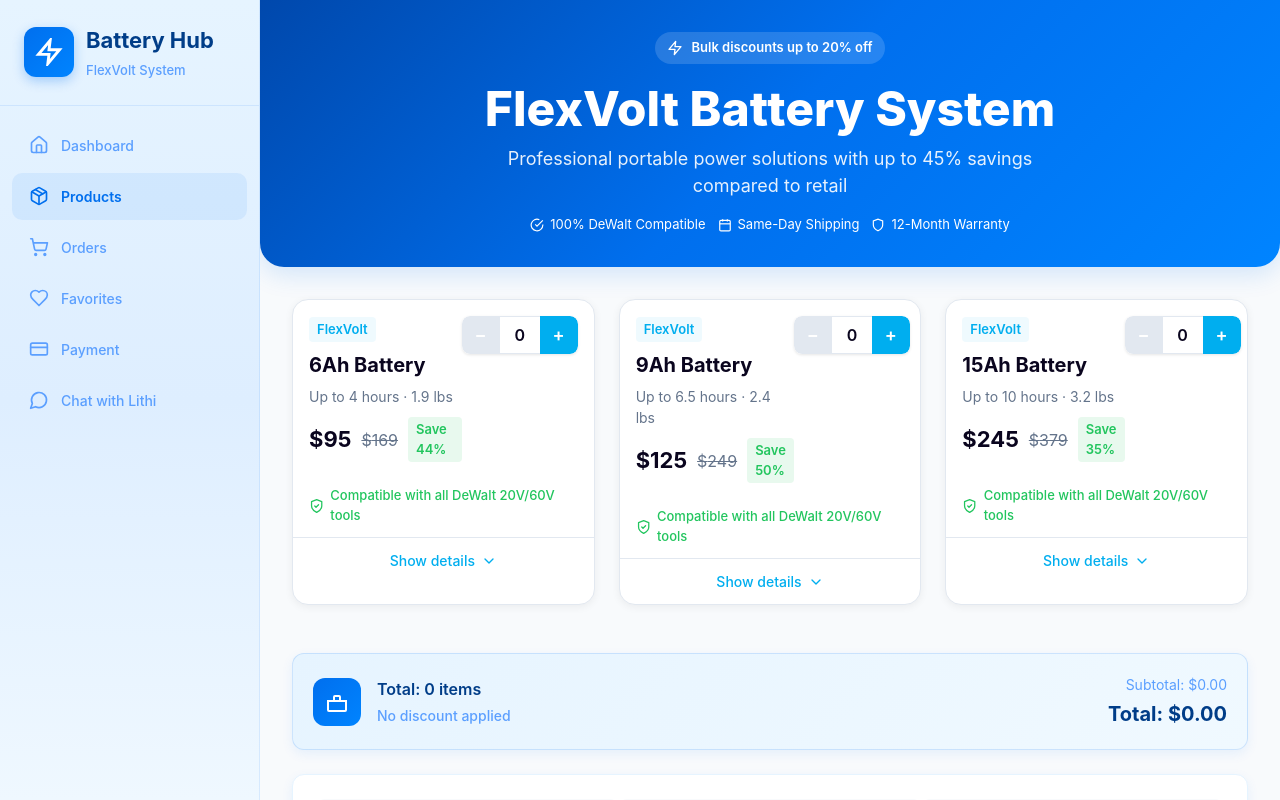
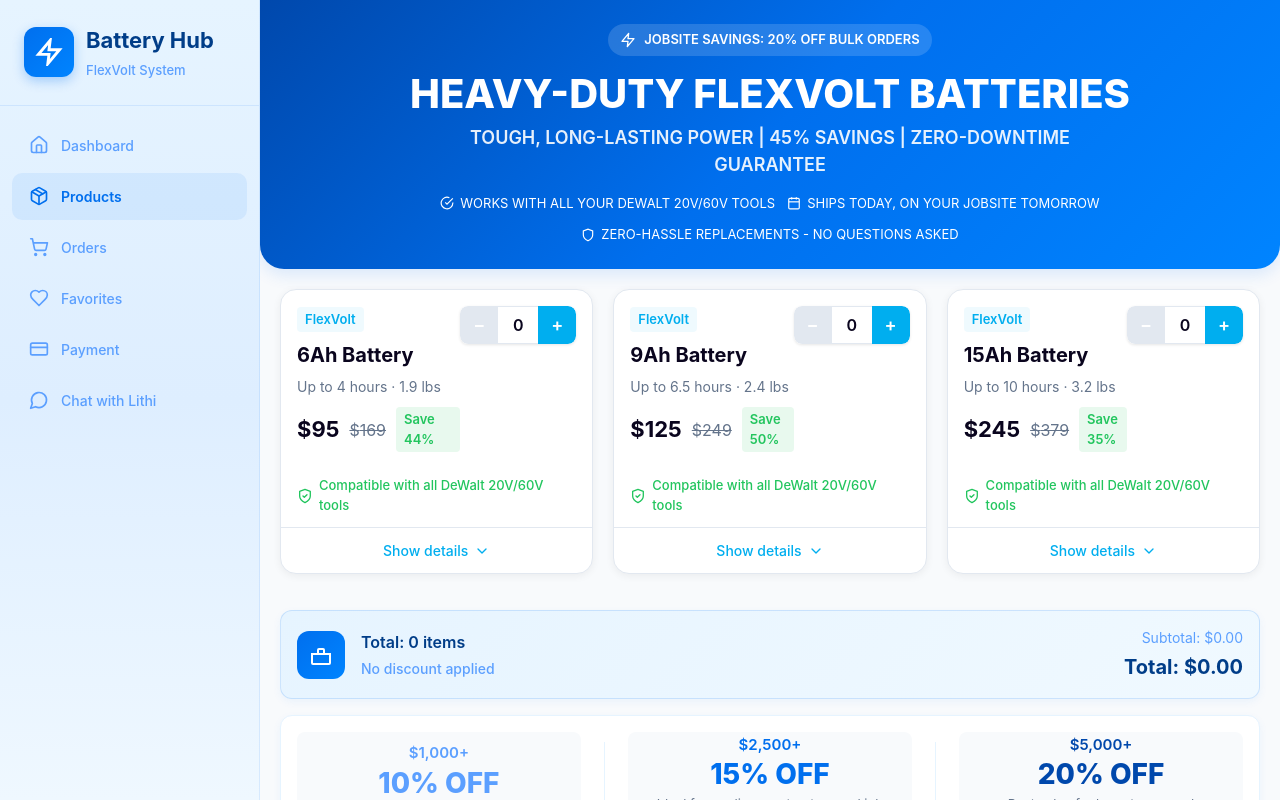
Before and after one commit to Battery-Department/sws-engineering-portal, a Next.js app: page /customer/products in a window 1280 px wide. Built offline with nearby package versions, Linux system fonts and the light colour scheme.

Commit message:
Fix discount tier alignment, add OFF text, reduce spacing for better viewport, update hero text

```diff
--- a/src/app/customer/products/page.tsx
+++ b/src/app/customer/products/page.tsx
@@ -238,10 +238,10 @@
         style={{
           background: "linear-gradient(135deg, #0048AC 0%, #006FEE 50%, #0084FF 100%)",
           color: "white",
-          padding: isMobile ? "24px 16px" : "32px",
+          padding: isMobile ? "20px 16px" : "24px",
           textAlign: "center",
           borderRadius: isMobile ? "0" : "0 0 24px 24px",
-          boxShadow: "0 8px 24px rgba(0, 111, 238, 0.15)",
+          boxShadow: "0 6px 16px rgba(0, 111, 238, 0.12)",
         }}
       >
         <div
@@ -269,31 +269,33 @@
             <path d="M13 2L3 14h9l-1 8L21 10h-9l1-8z" />
           </svg>
           <span style={{ fontWeight: 600, fontSize: "13px" }}>
-            Bulk discounts up to 20% off
+            JOBSITE SAVINGS: 20% OFF BULK ORDERS
           </span>
         </div>
 
         <h1
           style={{
-            fontSize: isMobile ? "32px" : "48px",
+            fontSize: isMobile ? "28px" : "40px",
             fontWeight: 800,
             margin: "0 0 8px 0",
-            lineHeight: 1.2,
+            lineHeight: 1.1,
+            textTransform: "uppercase",
           }}
         >
-          FlexVolt Battery System
+          HEAVY-DUTY FLEXVOLT BATTERIES
         </h1>
 
         <p
           style={{
             fontSize: isMobile ? "16px" : "18px",
-            maxWidth: "600px",
+            maxWidth: "700px",
             margin: "0 auto 16px auto",
             lineHeight: 1.5,
             opacity: 0.9,
+            fontWeight: 600,
           }}
         >
-          Professional portable power solutions with up to 45% savings compared to retail
+          TOUGH, LONG-LASTING POWER | 45% SAVINGS | ZERO-DOWNTIME GUARANTEE
         </p>
 
         <div style={{
@@ -313,7 +315,7 @@
               <path d="M22 11.08V12a10 10 0 1 1-5.93-9.14"></path>
               <polyline points="22 4 12 14.01 9 11.01"></polyline>
             </svg>
-            <span>100% DeWalt Compatible</span>
+            <span>WORKS WITH ALL YOUR DEWALT 20V/60V TOOLS</span>
           </div>
           <div style={{
             display: "flex",
@@ -327,7 +329,7 @@
               <line x1="8" y1="2" x2="8" y2="6"></line>
               <line x1="3" y1="10" x2="21" y2="10"></line>
             </svg>
-            <span>Same-Day Shipping</span>
+            <span>SHIPS TODAY, ON YOUR JOBSITE TOMORROW</span>
           </div>
           <div style={{
             display: "flex",
@@ -338,14 +340,14 @@
             <svg width="14" height="14" viewBox="0 0 24 24" fill="none" stroke="currentColor" strokeWidth="2">
               <path d="M12 22s8-4 8-10V5l-8-3-8 3v7c0 6 8 10 8 10z"></path>
             </svg>
-            <span>12-Month Warranty</span>
+            <span>ZERO-HASSLE REPLACEMENTS - NO QUESTIONS ASKED</span>
           </div>
         </div>
       </div>
 
       {/* Products Section */}
       <div style={{
-        padding: isMobile ? '16px' : '32px',
+        padding: isMobile ? '12px' : '20px',
         maxWidth: '1400px',
         margin: '0 auto'
       }}>
@@ -354,8 +356,8 @@
         <div style={{
           display: 'grid',
           gridTemplateColumns: isMobile ? '1fr' : isTablet ? 'repeat(2, 1fr)' : 'repeat(3, 1fr)',
-          gap: isMobile ? '16px' : '24px',
-          marginBottom: '32px'
+          gap: isMobile ? '12px' : '20px',
+          marginBottom: '20px'
         }}>
           {Object.entries(batterySpecs).map(([type, specs]) => {
             const batteryType = type as '6Ah' | '9Ah' | '15Ah';
@@ -380,9 +382,9 @@
           background: 'linear-gradient(135deg, #E6F4FF 0%, #F0F9FF 100%)',
           border: '1px solid rgba(0, 111, 238, 0.15)',
           borderRadius: '12px',
-          padding: '20px',
-          marginBottom: '24px',
-          boxShadow: '0 4px 12px rgba(0, 111, 238, 0.08)'
+          padding: '16px',
+          marginBottom: '16px',
+          boxShadow: '0 3px 8px rgba(0, 111, 238, 0.06)'
         }}>
           <div style={{
             display: 'flex',
@@ -454,12 +456,12 @@
         {/* Responsive Discount Tiers Section */}
         <div
           style={{
-            marginTop: "15px",
-            marginBottom: "25px",
+            marginTop: "12px",
+            marginBottom: "16px",
             background: isMobile ? "transparent" : "#FFFFFF",
-            padding: isMobile ? "16px 0" : "24px",
+            padding: isMobile ? "12px 0" : "16px",
             borderRadius: "12px",
-            boxShadow: isMobile ? "none" : "0 4px 12px rgba(0, 111, 238, 0.08)",
+            boxShadow: isMobile ? "none" : "0 3px 8px rgba(0, 111, 238, 0.06)",
             border: isMobile ? "none" : "1px solid #E6F4FF"
           }}
         >
@@ -468,7 +470,8 @@
               display: "flex",
               flexDirection: isMobile ? "column" : "row",
               justifyContent: "space-between",
-              gap: isMobile ? "12px" : "0",
+              gap: isMobile ? "10px" : "12px",
+              alignItems: "center",
               position: "relative"
             }}
           >
@@ -489,7 +492,7 @@
                       style={{
                         width: "1px",
                         background: "#E6F4FF",
-                        height: "120px",
+                        height: "80px",
                         alignSelf: "center"
                       }}
                     />
@@ -508,17 +511,22 @@
 
                   <div
                     style={{
-                      flex: 1,
-                      padding: isMobile ? "16px" : "20px",
+                      flex: "1 1 0",
+                      maxWidth: isMobile ? "100%" : "30%",
+                      minWidth: isMobile ? "auto" : "200px",
+                      padding: isMobile ? "12px" : "16px",
                       background: isMobile ? (isActive ? bgColor : "white") : (isActive ? bgColor : "#F8FAFC"),
                       borderRadius: "8px",
                       border: isMobile ? `1px solid ${borderColor}` : "none",
-                      boxShadow: isActive ? "0 4px 12px rgba(0, 111, 238, 0.15)" : "none",
+                      boxShadow: isActive ? "0 3px 10px rgba(0, 111, 238, 0.12)" : "none",
                       position: "relative",
-                      transition: "all 0.3s ease",
+                      transition: "all 0.2s ease",
                       textAlign: "center",
                       cursor: "pointer",
-                      transform: isActive && !isMobile ? "scale(1.05)" : "scale(1)"
+                      height: isMobile ? "auto" : "100px",
+                      display: "flex",
+                      flexDirection: "column",
+                      justifyContent: "center"
                     }}
                   >
                     {/* Left Border Indicator (Mobile Only) */}
@@ -541,10 +549,10 @@
                       <div
                         style={{
                           position: "absolute",
-                          top: isMobile ? "8px" : "12px",
-                          right: isMobile ? "8px" : "12px",
-                          width: "24px",
-                          height: "24px",
+                          top: isMobile ? "6px" : "8px",
+                          right: isMobile ? "6px" : "8px",
+                          width: "20px",
+                          height: "20px",
                           borderRadius: "50%",
                           background: checkmarkColor,
                           display: "flex",
@@ -553,7 +561,7 @@
                           boxShadow: isActive ? "0 2px 4px rgba(0, 0, 0, 0.1)" : "0 2px 4px rgba(0, 0, 0, 0.05)"
                         }}
                       >
-                        <svg width="14" height="14" viewBox="0 0 24 24" fill="none" stroke={isActive ? tier.color : "white"} strokeWidth="3">
+                        <svg width="12" height="12" viewBox="0 0 24 24" fill="none" stroke={isActive ? tier.color : "white"} strokeWidth="3">
                           <path d="M20 6L9 17l-5-5" />
                         </svg>
                       </div>
@@ -565,55 +573,41 @@
                         flexDirection: isMobile ? "row" : "column",
                         justifyContent: isMobile ? "space-between" : "center",
                         alignItems: isMobile ? "center" : "center",
-                        marginBottom: isMobile ? "0" : "12px"
+                        marginBottom: isMobile ? "0" : "8px"
                       }}
                     >
                       <div
                         style={{
-                          fontSize: isMobile ? "16px" : "18px",
+                          fontSize: isMobile ? "14px" : "15px",
                           fontWeight: 600,
                           color: textColor,
-                          marginBottom: isMobile ? "0" : "8px"
+                          marginBottom: isMobile ? "0" : "4px"
                         }}
                       >
                         ${tier.threshold.toLocaleString()}+
                       </div>
                       <div
                         style={{
-                          fontSize: isMobile ? "20px" : "36px",
+                          fontSize: isMobile ? "18px" : "28px",
                           fontWeight: 800,
                           color: isActive ? "#FFFFFF" : tier.color,
                           lineHeight: 1
                         }}
                       >
-                        {tier.discount}
+                        {tier.discount} OFF
                       </div>
                     </div>
                     <div
                       style={{
-                        fontSize: isMobile ? "13px" : "14px",
+                        fontSize: isMobile ? "12px" : "13px",
                         color: isActive ? "rgba(255, 255, 255, 0.9)" : "#64748B",
-                        marginTop: isMobile ? "8px" : "0",
-                        lineHeight: 1.4,
+                        marginTop: isMobile ? "6px" : "0",
+                        lineHeight: 1.3,
                         fontWeight: isActive ? 500 : 400
                       }}
                     >
                       {tier.description}
                     </div>
-                    {!isMobile && isActive && (
-                      <div
-                        style={{
-                          marginTop: "12px",
-                          fontSize: "12px",
-                          fontWeight: 600,
-                          color: "rgba(255, 255, 255, 0.9)",
-                          textTransform: "uppercase",
-                          letterSpacing: "0.5px"
-                        }}
-                      >
-                        CURRENT TIER
-                      </div>
-                    )}
                   </div>
                 </React.Fragment>
               );
@@ -625,11 +619,11 @@
         <div
           style={{
             background: "#FFFFFF",
-            borderRadius: "16px",
-            padding: "24px",
-            marginTop: "24px",
+            borderRadius: "12px",
+            padding: "16px",
+            marginTop: "12px",
             border: "1px solid #E2E8F0",
-            boxShadow: "0 4px 12px rgba(0, 0, 0, 0.04)"
+            boxShadow: "0 3px 8px rgba(0, 0, 0, 0.03)"
           }}
         >
           {hasItems ? (
```
